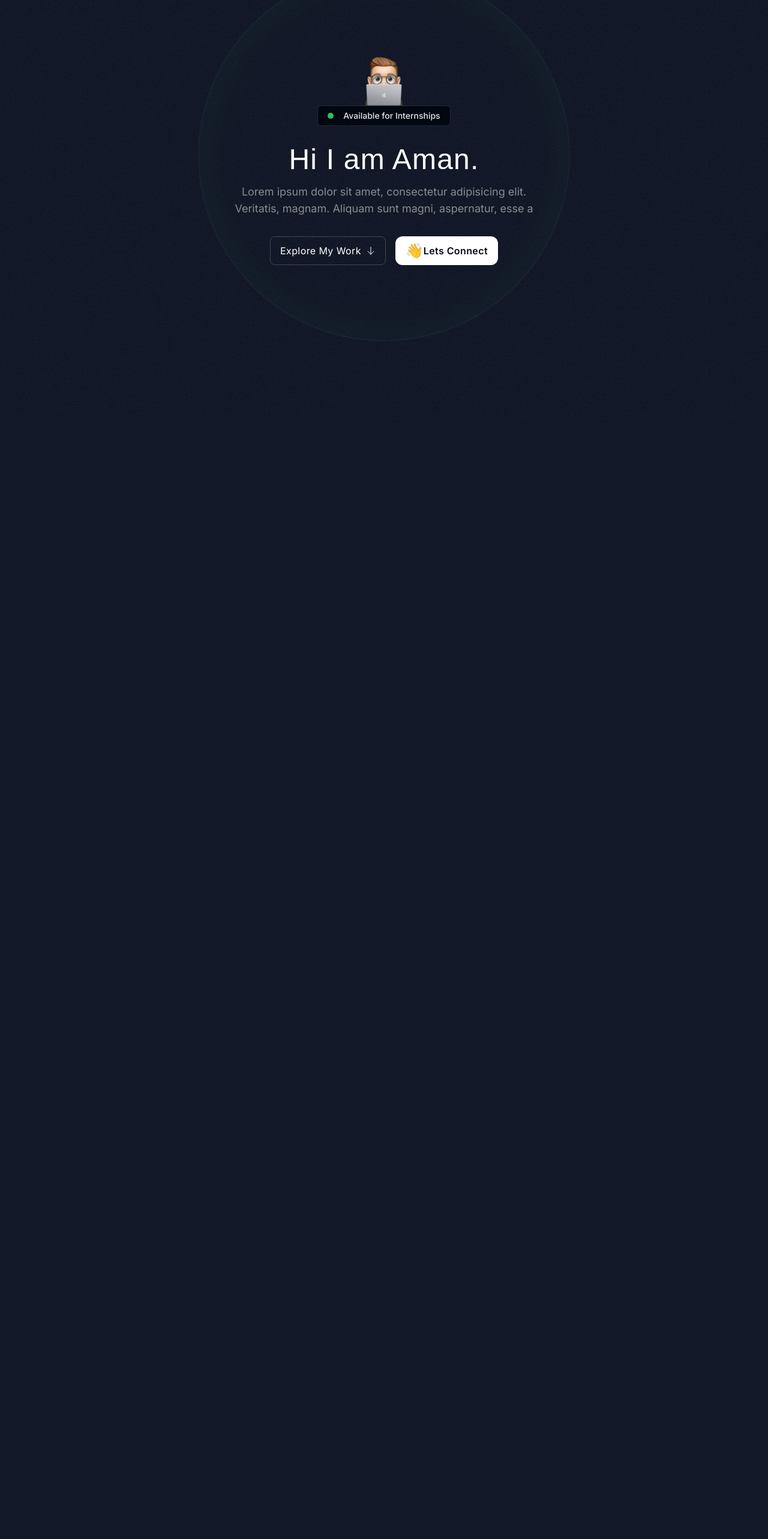
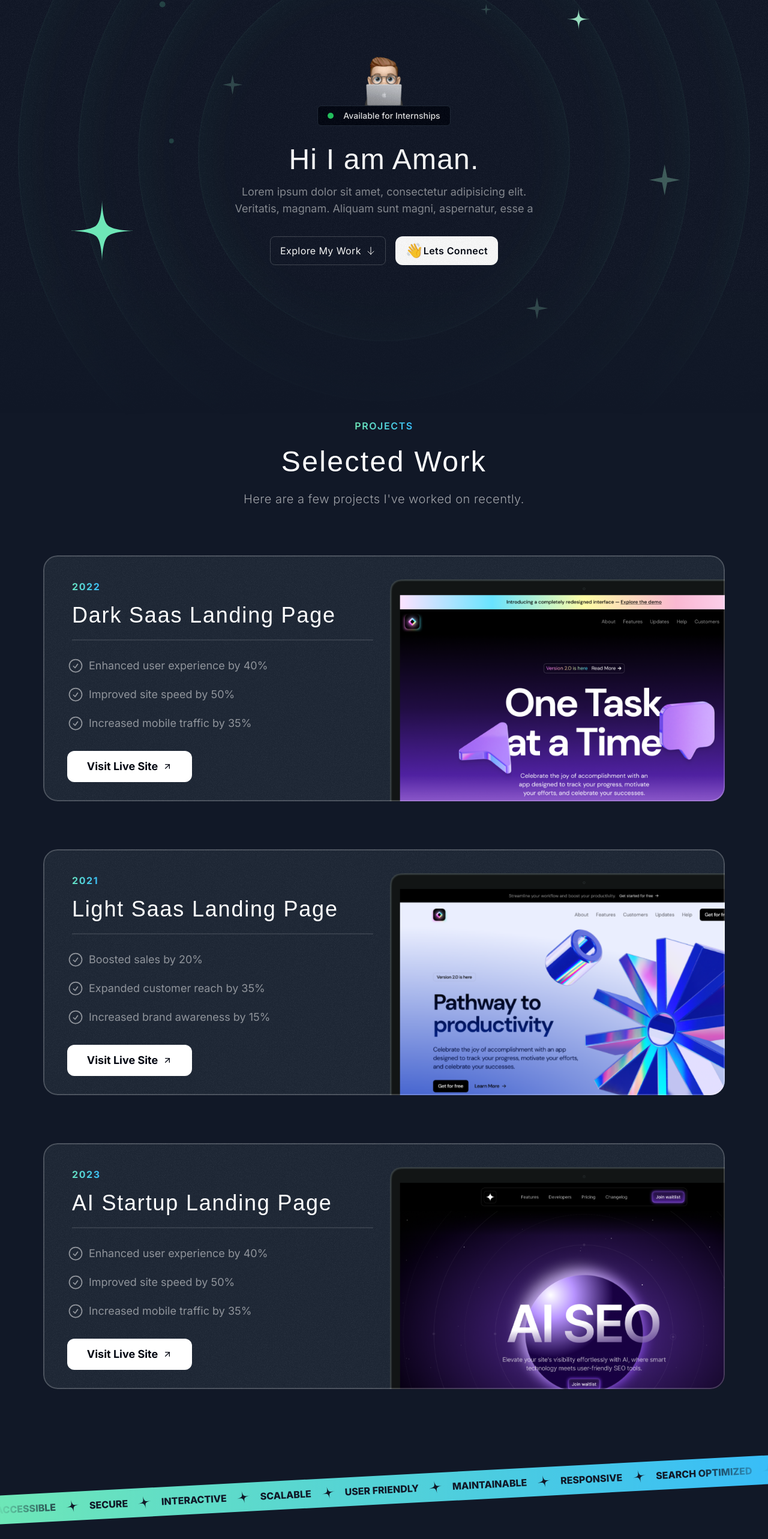
Before and after one commit to AmanDeol7/portfolio, a Next.js app: page / in a window 1280 px wide. Shown: the part 180-2746 px from the top of the page at 60% size. Before the commit the page ends 878 px from the top, so only its background shows below. Built offline with nearby package versions, Linux system fonts and the light colour scheme; a web font is replaced by a local one.

Commit message:
Started Working on About Section

```diff
--- a/src/app/globals.css
+++ b/src/app/globals.css
@@ -6,4 +6,13 @@
     .nav-items {
         @apply text-white/70 px-4 py-1.5 rounded-full text-sm font-semibold hover:bg-white/10 transition duration-300 hover:text-white
     }
+    .hero-ring {
+        @apply absolute inset-0 size-[620px] border-2 top-1/2 left-1/2 -translate-x-1/2 -translate-y-1/2 rounded-full border-emerald-300/5 shadow-[0_0_80px_inset] shadow-emerald-300/5
+    }
 }
+
+@layer utilities {
+    .container {
+        @apply  mx-auto
+    }
+}
--- a/src/app/page.tsx
+++ b/src/app/page.tsx
@@ -1,11 +1,24 @@
 import { Header } from "@/sections/Header";
 import { HeroSection } from "@/sections/Hero";
+import { ProjectsSection } from "@/sections/Projects";
+import { TapeSection } from "@/sections/Tape";
+import { AboutSection } from "@/sections/About";
+import { TestimonialsSection } from "@/sections/Testimonials";
+
 export default function Home() {
   return (
     <div>
 
           <Header />
+
           <HeroSection />
+          <ProjectsSection />
+          <TapeSection />
+
+
+          <TestimonialsSection />
+
+
 
 
 
--- /dev/null
+++ b/src/components/Card.tsx
@@ -0,0 +1,17 @@
+import grainImage from "../assets/images/grain.jpg"
+import { twMerge } from "tailwind-merge"
+import { PropsWithChildren } from "react"
+export const Card =  ({className, children }: PropsWithChildren<{className?: string }>) => {
+return (<>
+    <div
+
+            className={twMerge("bg-gray-800 rounded-3xl relative mb-[5rem] z-0 after:z-10 overflow-hidden after:content-[''] after:absolute after:inset-0 after:outline-2 after:outline after:-outline-offset-2 after:rounded-3xl after:outline-white/20 p-6  after:pointer-events-none ", className)}
+          >
+            <div
+              className="absolute inset-0 -z-10 opacity-5"
+              style={{ backgroundImage: `url(${grainImage.src})` }}
+            ></div>
+            {children}
+            </div>
+</>)
+}
--- /dev/null
+++ b/src/components/HeroOrbit.tsx
@@ -0,0 +1,15 @@
+import StarIcon from "../assets/icons/star.svg"
+import { PropsWithChildren } from "react"
+export const HeroOrbit = ({children, size, rotate}: PropsWithChildren<{size:number; rotate:number}>) => {
+
+    return (<>
+     <div className="absolute top-1/2 left-1/2 -translate-x-1/2 -translate-y-1/2  " >
+      <div className="  " style={{height: `${size}px`, width: `${size}px`,transform: `rotate(${rotate}deg)` } }>
+        <div className=" inline-flex " style={{transform: `rotate(${rotate*-1}deg)`}}>
+      {/* <StarIcon className="size-28 text-emerald-300" /> */}
+      {children}
+      </div>
+      </div>
+    </div>
+    </>)
+}
--- /dev/null
+++ b/src/components/SectionHeader.tsx
@@ -0,0 +1,17 @@
+export const SectionHeader = ({title,eyebrow,description }: {
+    title:string, eyebrow:string, description:string
+}) => {
+    return (
+        <>
+
+        <div className="flex justify-center">
+      <p className="text-center uppercase tracking-widest font-semibold text-base bg-gradient-to-r from-emerald-300 to-sky-400 bg-clip-text text-transparent"> {title}</p>
+      </div>
+      <h2 className="font-serif text-3xl tracking-wider text-center mt-6 md:text-5xl ">{eyebrow}</h2>
+
+      <p className="text-center text-white/60 tracking-wide mt-6 font-light lg:text-xl md:text-[1.1rem] max-w-lg mx-auto">{description}</p>
+
+        </>
+    )
+
+}
--- a/src/sections/About.tsx
+++ b/src/sections/About.tsx
@@ -1,3 +1,9 @@
+
+
+
 export const AboutSection = () => {
-  return <div>About Section</div>;
+  return (<>
+
+
+  </>)
 };
--- a/src/sections/Header.tsx
+++ b/src/sections/Header.tsx
@@ -1,8 +1,8 @@
 export const Header = () => {
   return (
-  <div className="flex justify-center items-center fixed  top-3 w-full">
+  <div className=" flex justify-center items-center fixed z-30 top-3 w-full  ">
     <nav className="flex gap-1 p-0.5  rounded-full border-white/15 border-[2px] bg-white/10 backdrop-blur">
-      <a href="#" className="nav-items" >Home</a>
+      <a href="#" className="text-white/70 px-4 py-1.5 rounded-full text-sm font-semibold hover:bg-white/10 transition duration-300 hover:text-white" >Home</a>
       <a href="#" className="nav-items">Projects</a>
       <a href="#" className="nav-items">About</a>
       <a href="#" className="nav-items bg-white text-gray-900 hover:bg-white/70 hover:text-black/90">Contact</a>
--- a/src/sections/Hero.tsx
+++ b/src/sections/Hero.tsx
@@ -2,14 +2,59 @@ import  memoji from "../assets/images/memoji-computer.png"
 import Image from "next/image";
 import ArrowDown from "../assets/icons/arrow-down.svg"
 import grainImage from "../assets/images/grain.jpg"
+import { HeroOrbit } from "@/components/HeroOrbit";
+import Sparkle from "../assets/icons/sparkle.svg"
+import StarIcon from "../assets/icons/star.svg"
+import Circle from  "../assets/icons/check-circle.svg"
 
 export const HeroSection = () => {
 
 
   return (
-  <div className="py-32 md:py-48 lg:py-64 relative z-0">
+  <div className="py-32 md:py-48 lg:py-64 relative z-0 overflow-x-clip">
+    <div className="absolute inset-0 [mask-image:linear-gradient(to_bottom,transparent,black_10%,black_70%,transparent)]">
+
+
     <div className="absolute inset-0 -z-30 opacity-5" style={{backgroundImage: `url(${grainImage.src})`}}></div>
-    <div className="absolute inset-0 size-[620px] border-2 top-1/2 left-1/2 -translate-x-1/2 -translate-y-1/2 rounded-full border-emerald-300/5 shadow-[0_0_80px_inset] shadow-emerald-300/5" ></div>
+    <div className="size-[620px] hero-ring" ></div>
+    <div className="size-[820px] hero-ring" ></div>
+    <div className="size-[1020px] hero-ring" ></div>
+    <div className="size-[1220px] hero-ring" ></div>
+    <HeroOrbit size={800} rotate={-60} >
+    <StarIcon className="size-28 text-emerald-300"/>
+    </HeroOrbit>
+    <HeroOrbit size={550} rotate={20} >
+    <StarIcon className="size-14 text-emerald-200/90"/>
+    </HeroOrbit>
+    <HeroOrbit size={600} rotate={100} >
+    <StarIcon className="size-10 text-emerald-200/90"/>
+    </HeroOrbit>
+    <HeroOrbit size={720} rotate={140} >
+    <Sparkle className="size-14 text-emerald-200/30"/>
+    </HeroOrbit>
+    <HeroOrbit size={550} rotate={180} >
+    <Sparkle className="size-10 text-emerald-200/30"/>
+    </HeroOrbit>
+    <HeroOrbit size={430} rotate={-20} >
+    <Sparkle className="size-9 text-emerald-200/20"/>
+    </HeroOrbit>
+    <HeroOrbit size={440} rotate={80} >
+    <Sparkle className="size-5 text-emerald-200/20"/>
+    </HeroOrbit>
+    <HeroOrbit size={650} rotate={-10} >
+    <div className="size-2.5 bg-emerald-300/20 rounded-full"></div>
+    </HeroOrbit>
+    <HeroOrbit size={520} rotate={-40} >
+    <div className="size-2 bg-emerald-300/20 rounded-full"></div>
+    </HeroOrbit>
+    <HeroOrbit size={720} rotate={85} >
+    <div className="size-3 bg-emerald-300/20 rounded-full"></div>
+    </HeroOrbit>
+    </div>
+
+
+
+
   <div className="container">
     <div className="flex flex-col items-center justify-center">
           <Image src={memoji} alt="memoji" className="size-[100px]" />
@@ -35,6 +80,7 @@ export const HeroSection = () => {
 
       </button>
     </div>
+
     </div>
 
   </div>);
--- a/src/sections/Projects.tsx
+++ b/src/sections/Projects.tsx
@@ -1,7 +1,11 @@
 import darkSaasLandingPage from "@/assets/images/dark-saas-landing-page.png";
 import lightSaasLandingPage from "@/assets/images/light-saas-landing-page.png";
 import aiStartupLandingPage from "@/assets/images/ai-startup-landing-page.png";
-
+import Image from "next/image";
+import Check from "../assets/icons/check-circle.svg";
+import ArrowUp from "../assets/icons/arrow-up-right.svg";
+import grainImage from "../assets/images/grain.jpg";
+import { SectionHeader } from "@/components/SectionHeader";
 const portfolioProjects = [
   {
     company: "Acme Corp",
@@ -42,5 +46,73 @@ const portfolioProjects = [
 ];
 
 export const ProjectsSection = () => {
-  return <div>Projects Section</div>;
+  return (
+    <div className="container">
+      <SectionHeader
+        title="Projects"
+        eyebrow="Selected Work"
+        description="Here are a few projects I've worked on recently. "
+      />
+
+      <div className=" flex flex-col mt-10 md:mt-20 ">
+        {portfolioProjects.map((project, projectIndex) => (
+          <div
+            key={projectIndex}
+            className="bg-gray-800 rounded-3xl relative mb-[5rem] z-0 after:z-10 overflow-hidden after:content-[''] after:absolute after:inset-0 after:outline-2 after:outline after:-outline-offset-2 after:rounded-3xl after:outline-white/20 px-8 pt-8 md:px-10 md:pt-10  after:pointer-events-none "
+          >
+            <div
+              className="absolute inset-0 -z-10 opacity-5"
+              style={{ backgroundImage: `url(${grainImage.src})` }}
+            ></div>
+            <div className="lg:grid lg:grid-cols-2 gap-5 ">
+              <div className=" ">
+                <div className="flex ">
+                  <div className="bg-gradient-to-r from-emerald-300 to-sky-400 text-transparent bg-clip-text uppercase font-bold tracking-widest inline-flex gap-2">
+                    {/* <span className="ml-4 text-[1rem]">&bull;</span> */}
+                    <span className="ml-2 ">{project.year}</span>
+                  </div>
+                </div>
+                <h3 className="font-serif text-[1.4rem] ml-2 tracking-wider mt-2 md:text-3xl md:mt-4 lg:text-4xl ">
+                  {project.title}
+                </h3>
+                <hr className="border-t-2 ml-2 border-white/10 mt-3 md:mt-5 mr-2" />
+                <ul className="flex flex-col mt-2  ">
+                  {project.results.map((result, resultIndex) => (
+                    <li
+                      key={resultIndex}
+                      className="flex gap-2 text-white/50 mt-3 md:mt-5 text-sm"
+                    >
+                      <span>
+                        <Check className="size-5 md:size-7" />
+                      </span>
+                      <span className="text-sm md:text-lg  ">
+                        {result.title}
+                      </span>
+                    </li>
+                  ))}
+                </ul>
+
+                <a href={project.link}>
+                  <button className=" flex my-8 justify-center items-center gap-2 bg-white text-gray-950 font-bold rounded-xl px-8 py-3 w-full md:w-[13rem] md:text-lg">
+                    <p>Visit Live Site </p>
+                    <span>
+                      <ArrowUp className="size-4" />
+                    </span>
+                  </button>
+                </a>
+              </div>
+
+              <div>
+                <Image
+                  src={project.image}
+                  alt={project.title}
+                  className="lg:mt-0 lg:absolute lg:h-full lg:w-auto lg:max-w-auto "
+                />
+              </div>
+            </div>
+          </div>
+        ))}
+      </div>
+    </div>
+  );
 };
--- a/src/sections/Tape.tsx
+++ b/src/sections/Tape.tsx
@@ -1,3 +1,41 @@
+import Star from "../assets/icons/star.svg"
+
+const words = [
+  "Accessible",
+  "Secure",
+  "Interactive",
+  "Scalable",
+  "User Friendly",
+  "Maintainable",
+  "Responsive",
+  "Search Optimized",
+  "Usable",
+  "Reliable"
+]
+
+
 export const TapeSection = () => {
-  return <div>Tape Section</div>;
+  return (
+    <>
+      <div className="py-6 lg:py-16 overflow-x-clip   ">
+        <div className="bg-gradient-to-r from-emerald-300 to-sky-400 -rotate-3 -mx-2">
+          <div className="flex [mask-image:linear-gradient(to_right,transparent,black_10%,black_90%,transparent)] ">
+        <div className="flex flex-none gap-4 py-3 ">
+          {words.map((word) => {
+            return (
+
+              <div key={word} className="inline-flex gap-4 items-center">
+                <span className="text-gray-900 font-extrabold uppercase text-sm md:text-base">{word}</span>
+                <Star className="size-6 text-gray-900 -rotate-12" />
+
+              </div>
+
+            )
+          })}
+        </div>
+        </div>
+        </div>
+      </div>
+    </>
+  );
 };
--- a/tailwind.config.ts
+++ b/tailwind.config.ts
@@ -27,6 +27,7 @@ const config: Config = {
 
       }
     },
+
   },
   plugins: [],
 };
```
Also changed, not shown: src/sections/Testimonials.tsx (+27 -1 lines).
